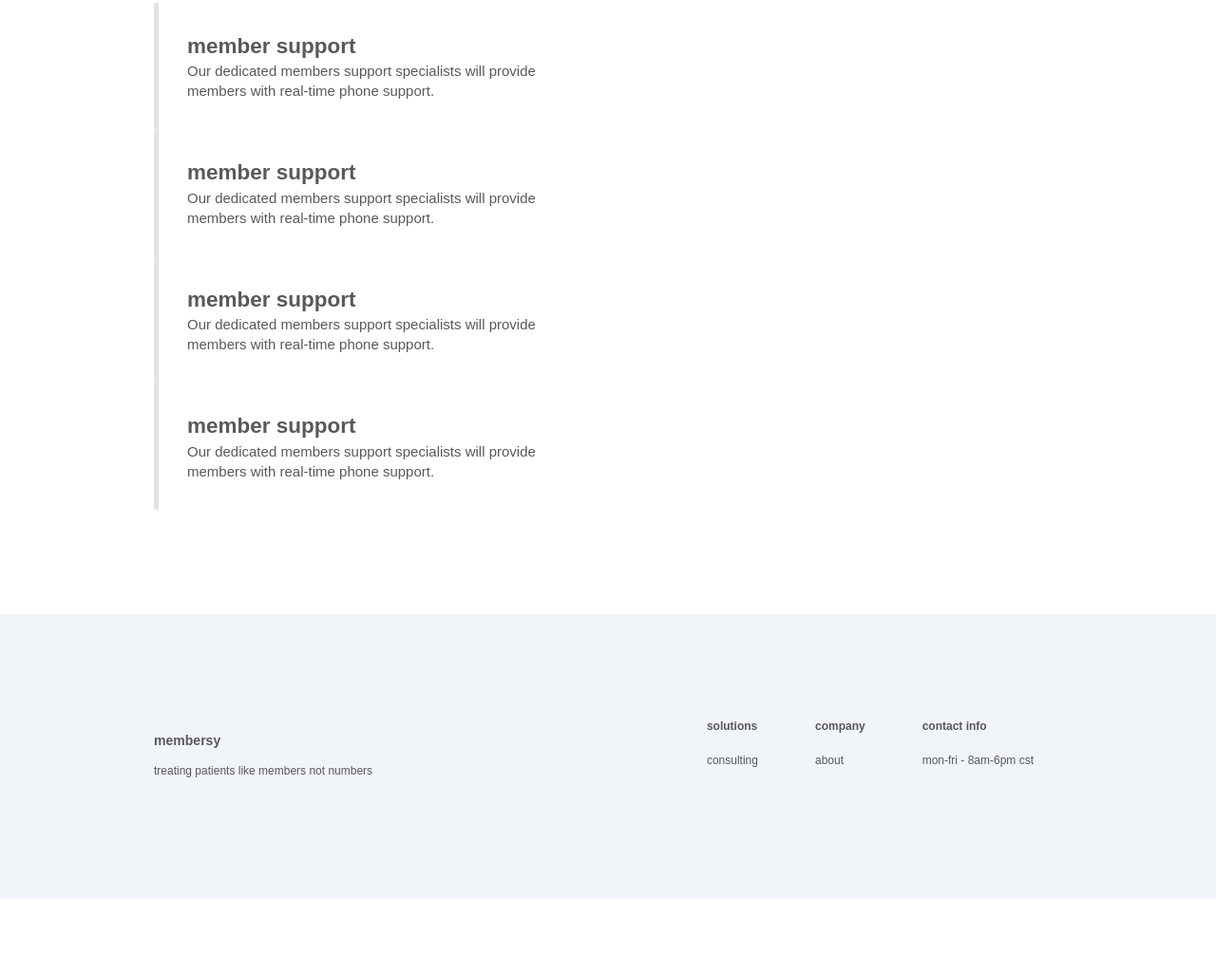
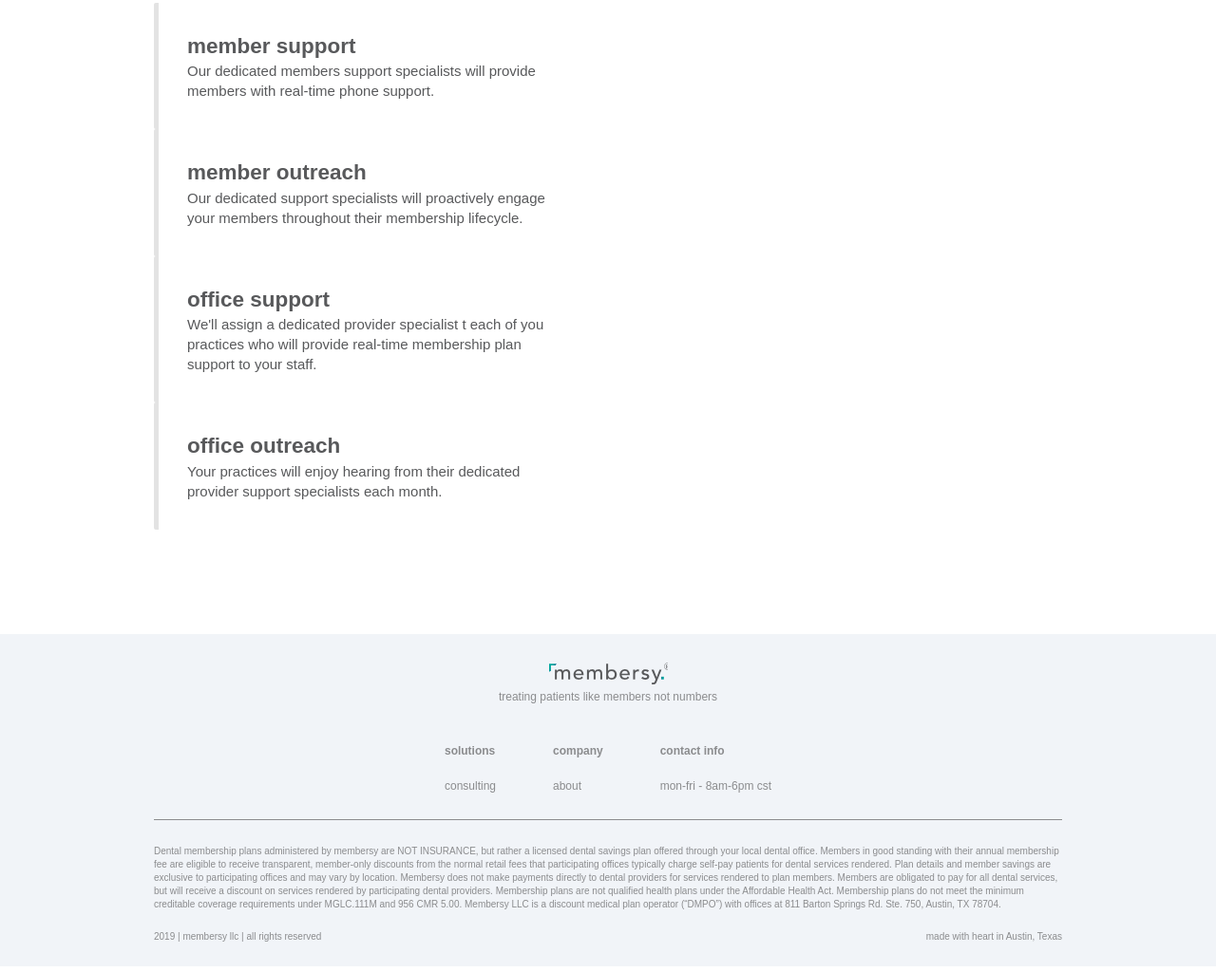
Before and after one commit to CodingGabe/membersy, a Gatsby site: page / in a window 1280 px wide. Shown: the part 2889-3913 px from the top of the page at 95% size. Before the commit the page ends 3840 px from the top, so only its background shows below. Built offline with nearby package versions, Linux system fonts and the light colour scheme; Gatsby itself is replaced by a stand-in of ours.

Commit message:
update footer

```diff
--- a/src/components/Footer.js
+++ b/src/components/Footer.js
@@ -1,5 +1,5 @@
 import React from "react"
-import Layout from "./Layout"
+import Logos from '../logos/logo-primary.svg'
 
 const Footer = () => {
   // anytime a someone wants to add a social media icon
@@ -19,12 +19,12 @@ const Footer = () => {
   // )
   return (
     <footer>
-      <Layout>
-        <section>
-          <h3>membersy</h3>
+      <div className="container">
+        <div className="u_text--center">
+          <img src={Logos} alt="Logo Primary" />
           <p>treating patients like members not numbers</p>
-        </section>
-        <section className="footer_bar--wrapper">
+        </div>
+        <div className="footer_bar--wrapper">
           <div className="footer_bar">
             <p>
               <strong>solutions</strong>
@@ -43,8 +43,31 @@ const Footer = () => {
             </p>
             <p>mon-fri - 8am-6pm cst</p>
           </div>
-        </section>
-      </Layout>
+        </div>
+        <hr />
+        <small style={{ marginTop: 20, marginBottom: 20 }}>
+          Dental membership plans administered by membersy are NOT INSURANCE,
+          but rather a licensed dental savings plan offered through your local
+          dental office. Members in good standing with their annual membership
+          fee are eligible to receive transparent, member-only discounts from
+          the normal retail fees that participating offices typically charge
+          self-pay patients for dental services rendered. Plan details and
+          member savings are exclusive to participating offices and may vary by
+          location. Membersy does not make payments directly to dental providers
+          for services rendered to plan members. Members are obligated to pay
+          for all dental services, but will receive a discount on services
+          rendered by participating dental providers. Membership plans are not
+          qualified health plans under the Affordable Health Act. Membership
+          plans do not meet the minimum creditable coverage requirements under
+          MGLC.111M and 956 CMR 5.00. Membersy LLC is a discount medical plan
+          operator (“DMPO”) with offices at 811 Barton Springs Rd. Ste. 750,
+          Austin, TX 78704.
+        </small>
+        <div className="u_space-between">
+          <small>2019 | membersy llc | all rights reserved</small>
+          <small>made with heart in Austin, Texas</small>
+        </div>
+      </div>
     </footer>
   )
 }
--- a/src/components/Main.js
+++ b/src/components/Main.js
@@ -207,20 +207,20 @@ const Support = () => (
             </div>
             <div className="support_card">
               <div className="support_card--desc">
-                <h2>member support</h2>
-                <p>Our dedicated members support specialists will provide members with real-time phone support.</p>
+                <h2>member outreach</h2>
+                <p>Our dedicated support specialists will proactively engage your members throughout their membership lifecycle.</p>
               </div>
             </div>
             <div className="support_card">
               <div className="support_card--desc">
-                <h2>member support</h2>
-                <p>Our dedicated members support specialists will provide members with real-time phone support.</p>
+                <h2>office support</h2>
+                <p>We'll assign a dedicated provider specialist t each of you practices who will provide real-time membership plan support to your staff.</p>
               </div>
             </div>
             <div className="support_card">
               <div className="support_card--desc">
-                <h2>member support</h2>
-                <p>Our dedicated members support specialists will provide members with real-time phone support.</p>
+                <h2>office outreach</h2>
+                <p>Your practices will enjoy hearing from their dedicated provider support specialists each month.</p>
               </div>
             </div>
           </div>
--- a/src/styles/_main.scss
+++ b/src/styles/_main.scss
@@ -30,15 +30,25 @@ footer {
     grid-area: footer;
     font-size: 1.2rem;
     background: #F1F4F8;
-    .container {
-        display: flex;
-        justify-content: space-between;
-        margin: 0 auto;
+    small {
+        display: inline-block;
     }
-
+    p, small {
+        color: $color_body--contrast;
+    }
+    img {
+        max-width: 125px;
+    }
+    hr {
+        height: 1px;
+        color: $color_body--contrast;
+        background-color: $color_body--contrast;
+        border: none;
+    }
     .footer_bar--wrapper {
         display: flex;
-        justify-content: space-between;
+        justify-content: center;
+        margin-top: 40px;
         .footer_bar {
             display: flex;
             flex-direction: column;
@@ -54,7 +64,7 @@ footer {
         "header"
         "main"
         "footer";
-    grid-template-rows: 95px auto 300px;
+    grid-template-rows: 95px auto 350px;
 }
 
 section {
--- a/src/styles/_utility.scss
+++ b/src/styles/_utility.scss
@@ -19,6 +19,10 @@
 .u_align--center {
     justify-self: center;
 }
+.u_space-between {
+    display: flex;
+    justify-content: space-between;
+}
 
 .img_absolute {
     position: absolute;
```
